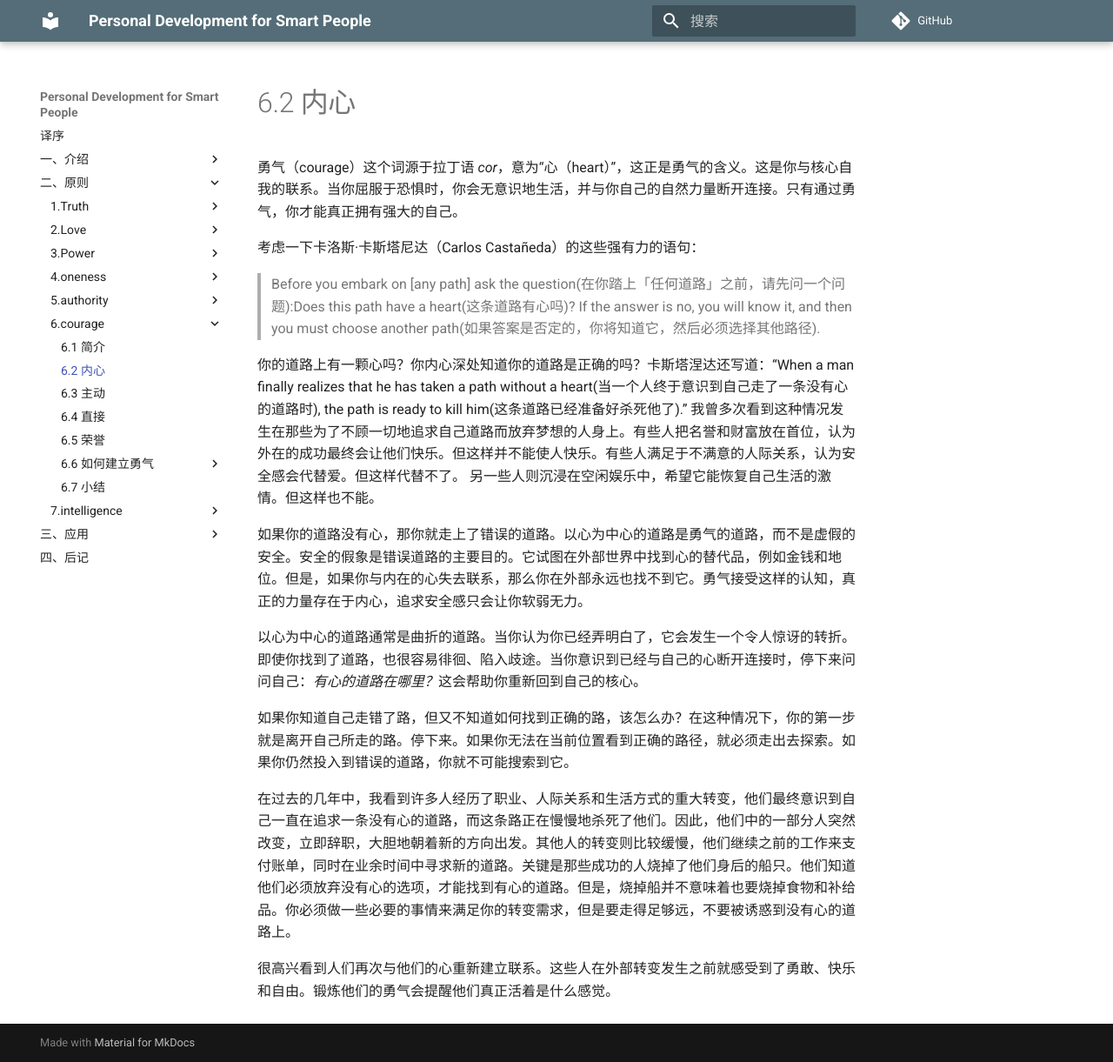
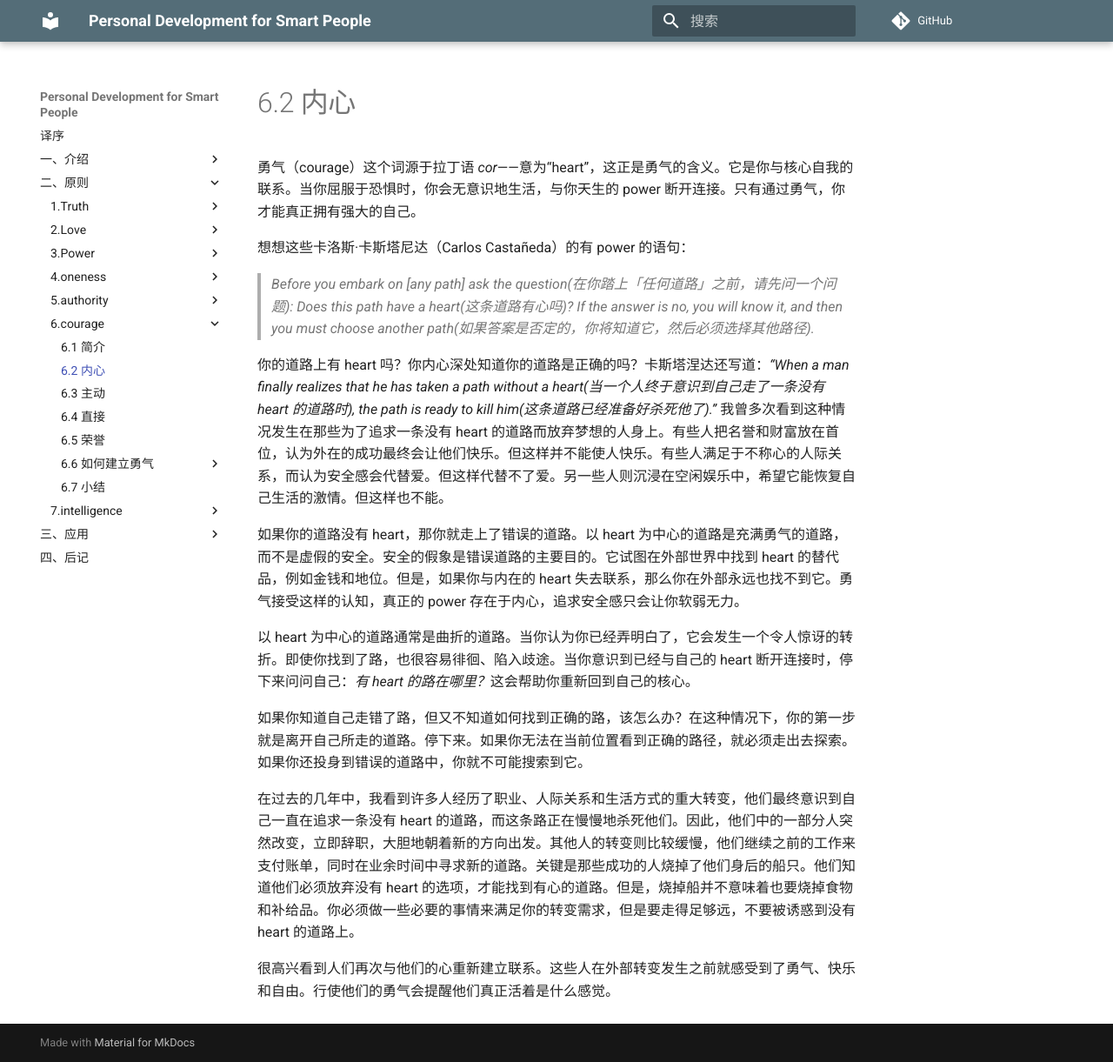
Before and after one commit to wtsnwei/pdsp, an MkDocs documentation site: the page built from docs/2.Principles/06.courage/01.heart.md, in a window 1280 px wide and 1221 px high. Shown: the whole window at 87% size. Built offline with MkDocs 1.6.1 and Material for MkDocs 9.7.7, drawn with Linux system fonts in a browser that asks for light colours; comment, search, counter and statistics services are not loaded.

Commit message:
修正语句

```diff
--- a/docs/2.Principles/06.courage/01.heart.md
+++ b/docs/2.Principles/06.courage/01.heart.md
@@ -3,21 +3,20 @@ title:    Heart
 date:     2021-03-10
 ---
 
-勇气（courage）这个词源于拉丁语 *cor*，意为“心（heart）”，这正是勇气的含义。这是你与核心自我的联系。当你屈服于恐惧时，你会无意识地生活，并与你自己的自然力量断开连接。只有通过勇气，你才能真正拥有强大的自己。
+勇气（courage）这个词源于拉丁语 *cor*——意为“heart”，这正是勇气的含义。它是你与核心自我的联系。当你屈服于恐惧时，你会无意识地生活，与你天生的 power 断开连接。只有通过勇气，你才能真正拥有强大的自己。
 
-考虑一下卡洛斯·卡斯塔尼达（Carlos Castañeda）的这些强有力的语句：
+想想这些卡洛斯·卡斯塔尼达（Carlos Castañeda）的有 power 的语句：
 
-> Before you embark on [any path] ask the question(在你踏上「任何道路」之前，请先问一个问题):Does this path have a heart(这条道路有心吗)? If the answer is no, you will know it, and then you must choose another path(如果答案是否定的，你将知道它，然后必须选择其他路径).
+> *Before you embark on [any path] ask the question(在你踏上「任何道路」之前，请先问一个问题): Does this path have a heart(这条道路有心吗)? If the answer is no, you will know it, and then you must choose another path(如果答案是否定的，你将知道它，然后必须选择其他路径).*
 
-你的道路上有一颗心吗？你内心深处知道你的道路是正确的吗？卡斯塔涅达还写道：“When a man finally realizes that he has taken a path without a heart(当一个人终于意识到自己走了一条没有心的道路时), the path is ready to kill him(这条道路已经准备好杀死他了).” 我曾多次看到这种情况发生在那些为了不顾一切地追求自己道路而放弃梦想的人身上。有些人把名誉和财富放在首位，认为外在的成功最终会让他们快乐。但这样并不能使人快乐。有些人满足于不满意的人际关系，认为安全感会代替爱。但这样代替不了。
-另一些人则沉浸在空闲娱乐中，希望它能恢复自己生活的激情。但这样也不能。
+你的道路上有 heart 吗？你内心深处知道你的道路是正确的吗？卡斯塔涅达还写道：*“When a man finally realizes that he has taken a path without a heart(当一个人终于意识到自己走了一条没有 heart 的道路时), the path is ready to kill him(这条道路已经准备好杀死他了).”* 我曾多次看到这种情况发生在那些为了追求一条没有 heart 的道路而放弃梦想的人身上。有些人把名誉和财富放在首位，认为外在的成功最终会让他们快乐。但这样并不能使人快乐。有些人满足于不称心的人际关系，而认为安全感会代替爱。但这样代替不了爱。另一些人则沉浸在空闲娱乐中，希望它能恢复自己生活的激情。但这样也不能。
 
-如果你的道路没有心，那你就走上了错误的道路。以心为中心的道路是勇气的道路，而不是虚假的安全。安全的假象是错误道路的主要目的。它试图在外部世界中找到心的替代品，例如金钱和地位。但是，如果你与内在的心失去联系，那么你在外部永远也找不到它。勇气接受这样的认知，真正的力量存在于内心，追求安全感只会让你软弱无力。
+如果你的道路没有 heart，那你就走上了错误的道路。以 heart 为中心的道路是充满勇气的道路，而不是虚假的安全。安全的假象是错误道路的主要目的。它试图在外部世界中找到 heart 的替代品，例如金钱和地位。但是，如果你与内在的 heart 失去联系，那么你在外部永远也找不到它。勇气接受这样的认知，真正的 power 存在于内心，追求安全感只会让你软弱无力。
 
-以心为中心的道路通常是曲折的道路。当你认为你已经弄明白了，它会发生一个令人惊讶的转折。即使你找到了道路，也很容易徘徊、陷入歧途。当你意识到已经与自己的心断开连接时，停下来问问自己：*有心的道路在哪里？*这会帮助你重新回到自己的核心。
+以 heart 为中心的道路通常是曲折的道路。当你认为你已经弄明白了，它会发生一个令人惊讶的转折。即使你找到了路，也很容易徘徊、陷入歧途。当你意识到已经与自己的 heart 断开连接时，停下来问问自己：*有 heart 的路在哪里？*这会帮助你重新回到自己的核心。
 
-如果你知道自己走错了路，但又不知道如何找到正确的路，该怎么办？在这种情况下，你的第一步就是离开自己所走的路。停下来。如果你无法在当前位置看到正确的路径，就必须走出去探索。如果你仍然投入到错误的道路，你就不可能搜索到它。
+如果你知道自己走错了路，但又不知道如何找到正确的路，该怎么办？在这种情况下，你的第一步就是离开自己所走的道路。停下来。如果你无法在当前位置看到正确的路径，就必须走出去探索。如果你还投身到错误的道路中，你就不可能搜索到它。
 
-在过去的几年中，我看到许多人经历了职业、人际关系和生活方式的重大转变，他们最终意识到自己一直在追求一条没有心的道路，而这条路正在慢慢地杀死了他们。因此，他们中的一部分人突然改变，立即辞职，大胆地朝着新的方向出发。其他人的转变则比较缓慢，他们继续之前的工作来支付账单，同时在业余时间中寻求新的道路。关键是那些成功的人烧掉了他们身后的船只。他们知道他们必须放弃没有心的选项，才能找到有心的道路。但是，烧掉船并不意味着也要烧掉食物和补给品。你必须做一些必要的事情来满足你的转变需求，但是要走得足够远，不要被诱惑到没有心的道路上。
+在过去的几年中，我看到许多人经历了职业、人际关系和生活方式的重大转变，他们最终意识到自己一直在追求一条没有 heart 的道路，而这条路正在慢慢地杀死他们。因此，他们中的一部分人突然改变，立即辞职，大胆地朝着新的方向出发。其他人的转变则比较缓慢，他们继续之前的工作来支付账单，同时在业余时间中寻求新的道路。关键是那些成功的人烧掉了他们身后的船只。他们知道他们必须放弃没有 heart 的选项，才能找到有心的道路。但是，烧掉船并不意味着也要烧掉食物和补给品。你必须做一些必要的事情来满足你的转变需求，但是要走得足够远，不要被诱惑到没有 heart 的道路上。
 
-很高兴看到人们再次与他们的心重新建立联系。这些人在外部转变发生之前就感受到了勇敢、快乐和自由。锻炼他们的勇气会提醒他们真正活着是什么感觉。
+很高兴看到人们再次与他们的心重新建立联系。这些人在外部转变发生之前就感受到了勇气、快乐和自由。行使他们的勇气会提醒他们真正活着是什么感觉。
```
